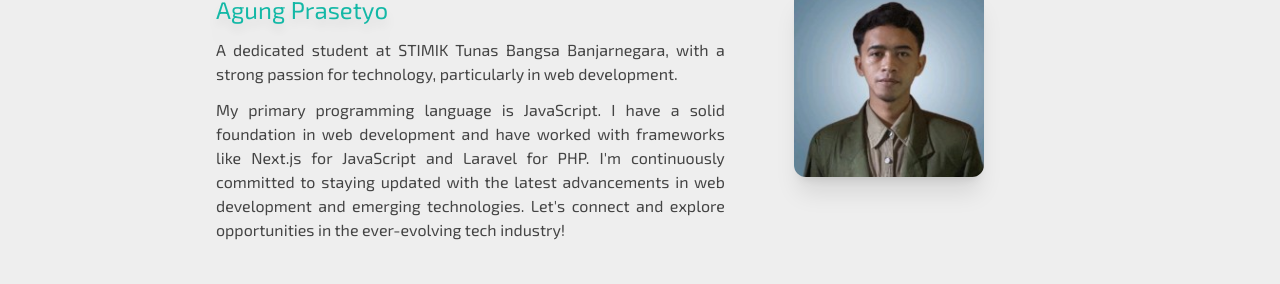
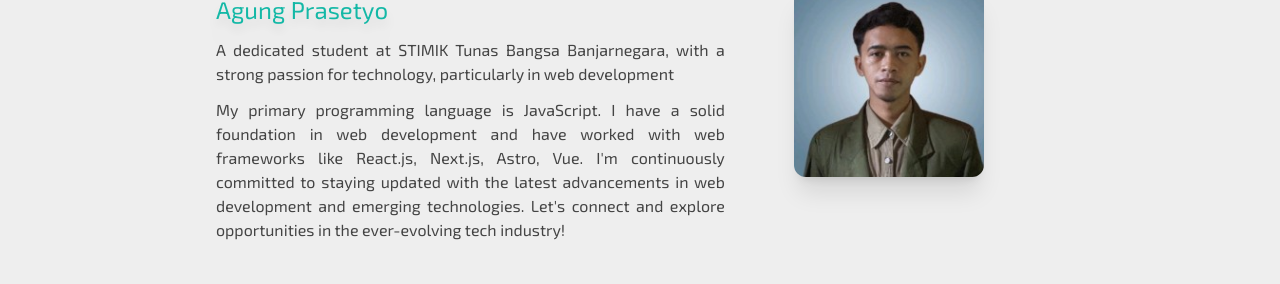
Before and after one commit to prazzdev/portofolio-10-24, a React (Vite) app: page /about in a window 1280 px wide. Shown: the part 149-433 px from the top of the page. Built offline with nearby package versions, Linux system fonts and the light colour scheme; no server answers.

Commit message:
edit about, add sass logo

```diff
--- a/src/pages/about/index.jsx
+++ b/src/pages/about/index.jsx
@@ -14,16 +14,15 @@ export default function About() {
             <div id="description" className="text-justify">
               <p className="my-3 lg:max-w-[60svw]">
                 A dedicated student at STIMIK Tunas Bangsa Banjarnegara, with a
-                strong passion for technology, particularly in web development.
+                strong passion for technology, particularly in web development
               </p>
               <p className="my-3 -mb-3 lg:max-w-[60svw]">
                 My primary programming language is JavaScript. I have a solid
-                foundation in web development and have worked with frameworks
-                like Next.js for JavaScript and Laravel for PHP. I'm
-                continuously committed to staying updated with the latest
-                advancements in web development and emerging technologies. Let's
-                connect and explore opportunities in the ever-evolving tech
-                industry!
+                foundation in web development and have worked with web
+                frameworks like React.js, Next.js, Astro, Vue. I'm continuously
+                committed to staying updated with the latest advancements in web
+                development and emerging technologies. Let's connect and explore
+                opportunities in the ever-evolving tech industry!
               </p>
             </div>
           </div>
```
Also changed, not shown: public/images/tech/sass.svg (added).
